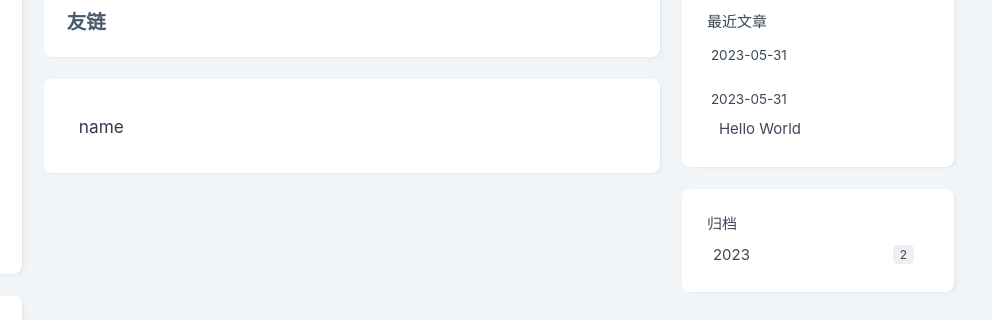
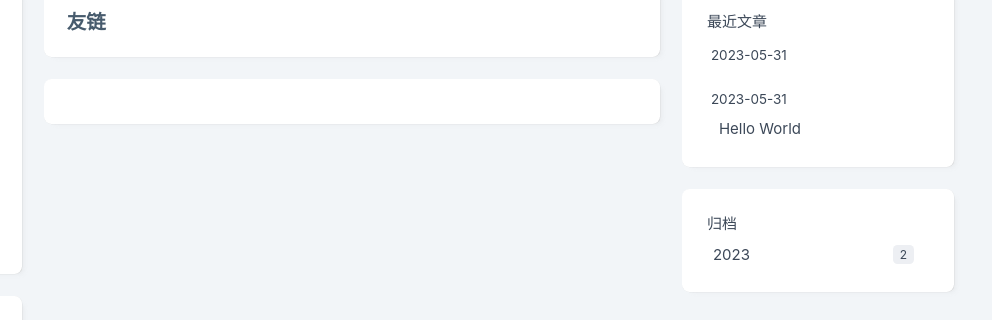
Before and after one commit to ChuLe077/SMZ550W, a plain HTML site: page links/index.html in a window 1280 px wide. Shown: the part 107-427 px from the top of the page, 288-1280 px from the left. Drawn offline with Linux system fonts and the light colour scheme; some icons are missing; a small style sheet from the web is missing.

Commit message:
Site updated: 2023-05-31 23:54:27

```diff
--- a/links/index.html
+++ b/links/index.html
@@ -359,23 +359,6 @@
 <div class="card card-content friend-card">
   <ul class="friend-links">
 
-      <div class="friend-item">
-        <a
-          class="friend-item-card"
-          href="https://www.chule57zsm.top/"
-          target="_blank"
-          rel="nofollow noopener noreferrer"
-          title="name">
-          <div class="friend-item-content">
-
-            <div class="friend-text">
-              <div class="friend-name">name</div>
-              <div class="friend-dsc"></div>
-            </div>
-          </div>
-        </a>
-      </div>
-
   </ul>
 </div>
 
```
Also changed, not shown: 2023/05/31/hello-world/index.html (+1 -1 lines), 2023/05/31/markdown/index.html (+1 -1 lines).
